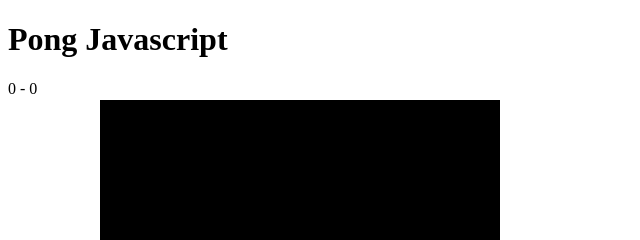
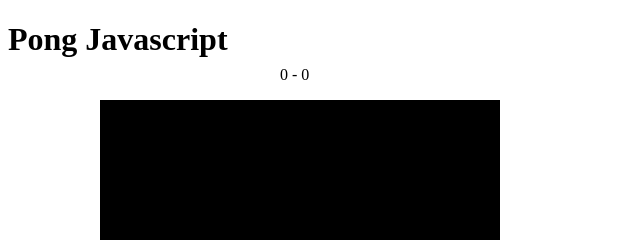
Before and after one commit to Popiette/PongJS, a plain HTML site: page index.html in a window 1280 px wide. Shown: the top 240 px of the page, 0-640 px from the left. Drawn offline with Linux system fonts and the light colour scheme.

Commit message:
Score position.

```diff
--- a/styles.css
+++ b/styles.css
@@ -2,6 +2,12 @@ div.racket{
 	background-color : white;
 	height : 40px;
 	width : 10px;
+}
+
+#score{
+	position : fixed;
+	left : 280px;
+	top : 50px;
 }
 
 #screen{
```
